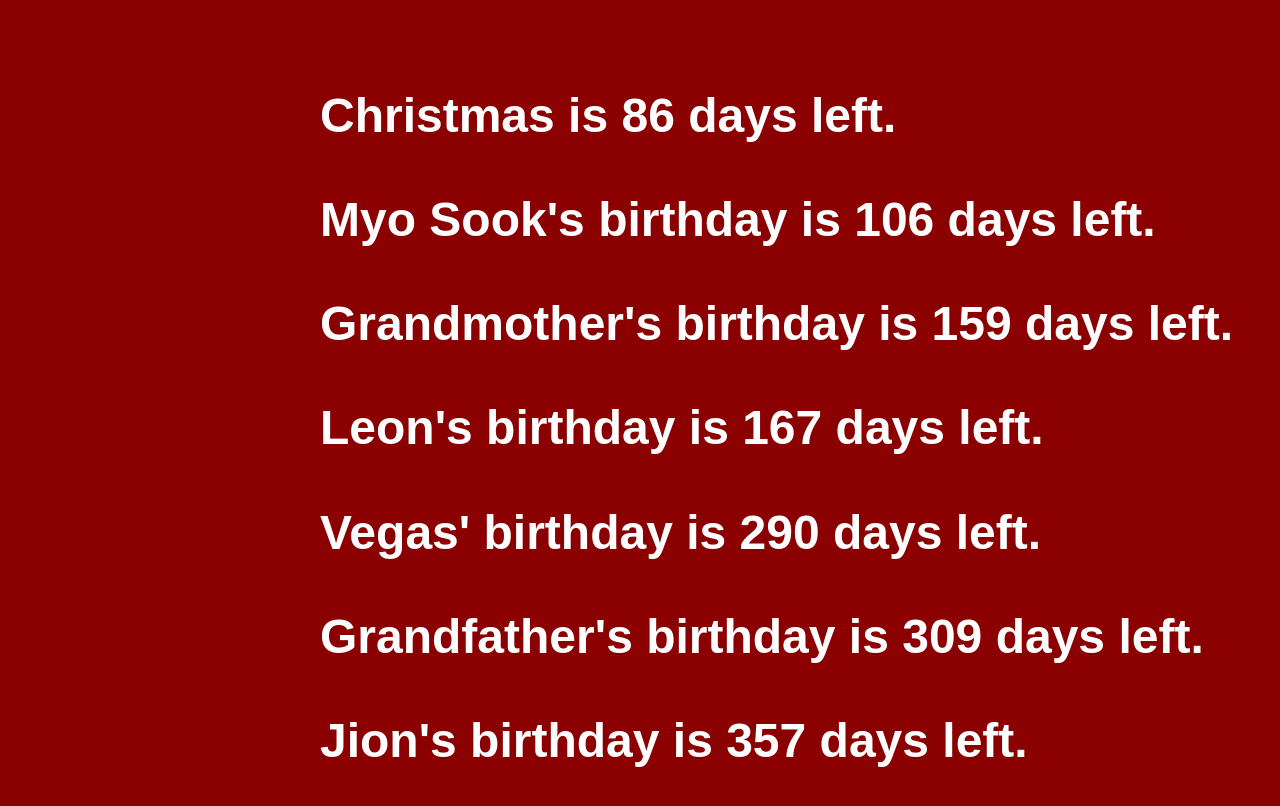
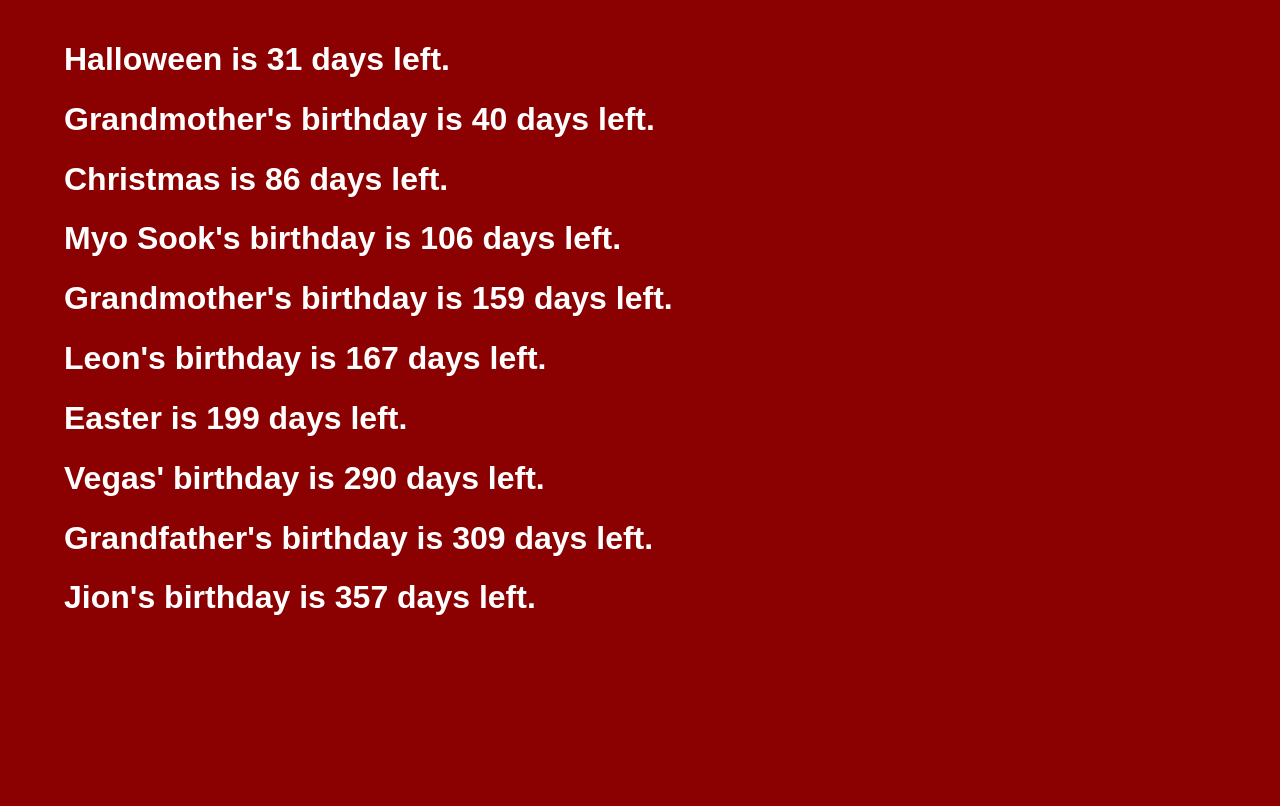
Before and after one commit to vegasnewn/countdown, a plain HTML site: page index.html in a window 1280 px wide. Drawn offline with Linux system fonts and the light colour scheme.

Commit message:
added 3 more dates

```diff
--- a/app.js
+++ b/app.js
@@ -1,15 +1,21 @@
+const halloweenId = document.getElementById('halloween')
+const grandma1Id = document.getElementById('grandma1')
 const xmasId = document.getElementById('xmas')
 const sookId = document.getElementById('sook')
-const grandmaId = document.getElementById('grandma')
+const grandma2Id = document.getElementById('grandma2')
 const leonId = document.getElementById('leon')
+const easterId = document.getElementById('easter')
 const vegasId = document.getElementById('vegas')
 const grandfaId = document.getElementById('grandfa')
 const jionId = document.getElementById('jion')
 
+const halloween = new Date('10/31/2021')
+const grandma1 = new Date('11/09/2021')
 const xmas = new Date('12/25/2021')
 const sook = new Date('01/14/2022')
-const grandma = new Date('03/08/2022')
+const grandma2 = new Date('03/08/2022')
 const leon = new Date('03/16/2022')
+const easter = new Date('04/17/2022')
 const vegas = new Date('07/17/2022')
 const grandfa = new Date('08/05/2022')
 const jion = new Date('09/22/2022')
@@ -26,17 +32,43 @@ function countDown(date) {
   return days
 }
 
+const halloweenDays = countDown(halloween)
+halloweenId.innerHTML = `Halloween is ${halloweenDays.toLocaleString('en-US', {
+  timeZone: 'Australia/Brisbane',
+})} days left.`
+const grandma1Days = countDown(grandma1)
+grandma1Id.innerHTML = `Grandmother's birthday is ${grandma1Days.toLocaleString('en-US', {
+  timeZone: 'Australia/Brisbane',
+})} days left.`
 const xmasDays = countDown(xmas)
-xmasId.innerHTML = `Christmas is ${xmasDays} days left.`
+xmasId.innerHTML = `Christmas is ${xmasDays.toLocaleString('en-US', {
+  timeZone: 'Australia/Brisbane',
+})} days left.`
 const sookDays = countDown(sook)
-sookId.innerHTML = `Myo Sook's birthday is ${sookDays} days left.`
-const grandmaDays = countDown(grandma)
-grandmaId.innerHTML = `Grandmother's birthday is ${grandmaDays} days left.`
+sookId.innerHTML = `Myo Sook's birthday is ${sookDays.toLocaleString('en-US', {
+  timeZone: 'Australia/Brisbane',
+})} days left.`
+const grandma2Days = countDown(grandma2)
+grandma2Id.innerHTML = `Grandmother's birthday is ${grandma2Days.toLocaleString('en-US', {
+  timeZone: 'Australia/Brisbane',
+})} days left.`
 const leonDays = countDown(leon)
-leonId.innerHTML = `Leon's birthday is ${leonDays} days left.`
+leonId.innerHTML = `Leon's birthday is ${leonDays.toLocaleString('en-US', {
+  timeZone: 'Australia/Brisbane',
+})} days left.`
+const easterDays = countDown(easter)
+easterId.innerHTML = `Easter is ${easterDays.toLocaleString('en-US', {
+  timeZone: 'Australia/Brisbane',
+})} days left.`
 const vegasDays = countDown(vegas)
-vegasId.innerHTML = `Vegas' birthday is ${vegasDays} days left.`
+vegasId.innerHTML = `Vegas' birthday is ${vegasDays.toLocaleString('en-US', {
+  timeZone: 'Australia/Brisbane',
+})} days left.`
 const grandfaDays = countDown(grandfa)
-grandfaId.innerHTML = `Grandfather's birthday is ${grandfaDays} days left.`
+grandfaId.innerHTML = `Grandfather's birthday is ${grandfaDays.toLocaleString('en-US', {
+  timeZone: 'Australia/Brisbane',
+})} days left.`
 const jionDays = countDown(jion)
-jionId.innerHTML = `Jion's birthday is ${jionDays} days left.`
+jionId.innerHTML = `Jion's birthday is ${jionDays.toLocaleString('en-US', {
+  timeZone: 'Australia/Brisbane',
+})} days left.`
--- a/index.html
+++ b/index.html
@@ -8,10 +8,13 @@
     <title>Countdown</title>
   </head>
   <body>
+    <h1 id="halloween"></h1>
+    <h1 id="grandma1"></h1>
     <h1 id="xmas"></h1>
     <h1 id="sook"></h1>
-    <h1 id="grandma"></h1>
+    <h1 id="grandma2"></h1>
     <h1 id="leon"></h1>
+    <h1 id="easter"></h1>
     <h1 id="vegas"></h1>
     <h1 id="grandfa"></h1>
     <h1 id="jion"></h1>
--- a/style.css
+++ b/style.css
@@ -1,11 +1,11 @@
 body {
-  font-size: 1.5em;
+  font-size: 1em;
   font-family: sans-serif;
   color: white;
   background-color: darkred;
-  margin-block-start: 10vh;
-  margin-inline-start: 25vw;
+  margin-block-start: 5vh;
+  margin-inline-start: 5vw;
 }
 h1 {
-  line-height: 1.5;
+  line-height: 1.2;
 }
```
